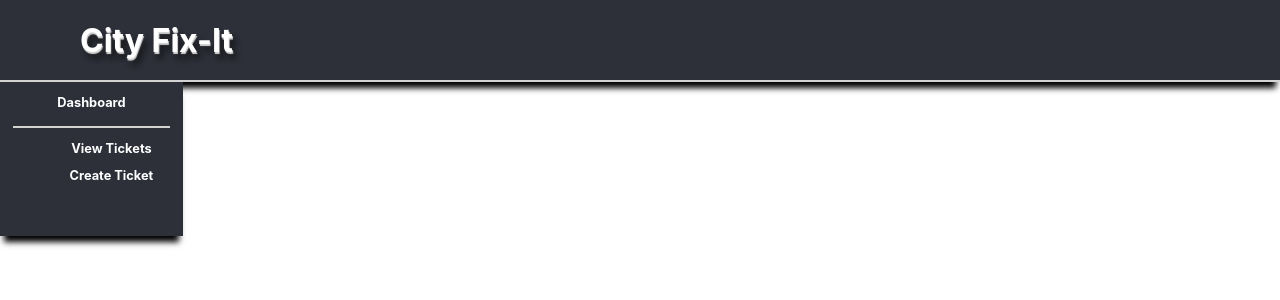
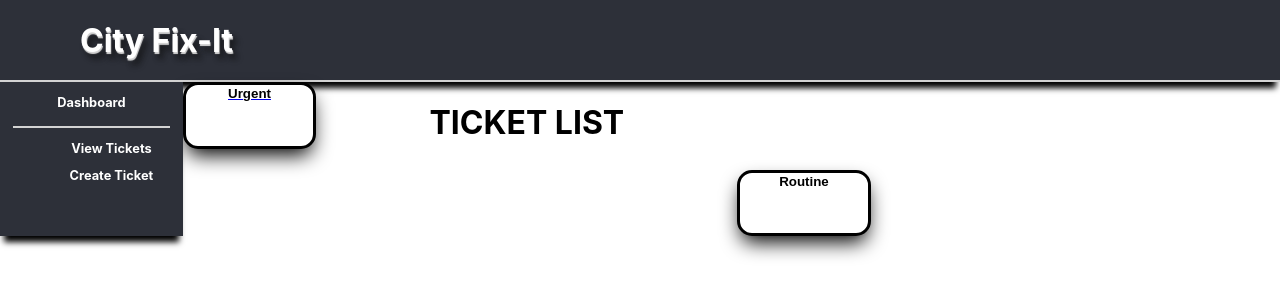
Before and after one commit to jwilld/City-Fix-It, a React (Create React App) app in the folder city-fix-it/: page /main/view/urgent in a window 1280 px wide. Shown: the top 300 px of the page. Built offline with nearby package versions, Linux system fonts and the light colour scheme.

Commit message:
view tickets urgent button

```diff
--- a/city-fix-it/src/main-page/main.js
+++ b/city-fix-it/src/main-page/main.js
@@ -3,6 +3,7 @@ import "./main.css";
 import Dashboard from "../dashboard/dashboard";
 import CreateTicket from "../create-ticket/Create-Ticket"
 import ViewTicket from "../view-tickets/View-Ticket"
+
 import {Route,Link} from 'react-router-dom'
 
 class Main extends Component {
@@ -15,9 +16,10 @@ class Main extends Component {
         <div className="dash" />
 
         <div className="main-content">
-          <Route exact path='/main/view' component ={ViewTicket}/>
+          <Route  path='/main/view' component ={ViewTicket}/>
           <Route path='/main/create' component ={CreateTicket}/>
           <Dashboard />
+
         </div>
       </div>
     );
--- a/city-fix-it/src/view-tickets/Ticket-List.js
+++ b/city-fix-it/src/view-tickets/Ticket-List.js
@@ -5,37 +5,38 @@ class TicketList extends Component {
     constructor() {
         super();
         this.state = {
-            urgentArray = [],
-            routineArray = []
+            urgentArray: [],
+            routineArray: []
         }
-        this.handleClick = this.handleClick.bind(this)
     }
-    handleClick = event => {
-        event.preventDefault()
-        const url = "https://city-fix-it.herokuapp.com/tickets"
-        axios.get(url).then(response => {
-            this.setState({
-                urgentArray = this.state.priority.filter(function(ticket) {
-                    if (priority === urgent) {
-                        ticket.push(urgentArray)
-                        return urgentArray
-                    } else {
-                        (priority === routine); {
-                            ticket.push(routineArray)
-                            return routineArray
-                        }
-                    }
-                })
-            })
-            // console.log(response.data)
-        })
-    }
+    // handleClick = event => {
+    //     alert("clicked")
+    //     event.preventDefault()
+    //     const url = "https://city-fix-it.herokuapp.com/tickets"
+    //     axios.get(url).then(response => {
+    //         this.setState({
+    //             urgentArray = this.state.priority.filter(function(ticket) {
+    //                 if (priority === urgent) {
+    //                     ticket.push(urgentArray)
+    //                     return urgentArray
+    //                 } else {
+    //                     (priority === routine); {
+    //                         ticket.push(routineArray)
+    //                         return routineArray
+    //                     }
+    //                 }
+    //             })
+    //         })
+    //         // console.log(response.data)
+    //     })
+
+
+    // }
     render() {
         return (
-            <div className="viewUrgentTickets">
-                <button onClick={this.handleClick}>
-                    Urgent
-                </button>
+            <div >
+                <h1>TICKET LIST</h1>
+
             </div>
         )
     }
--- a/city-fix-it/src/view-tickets/View-Ticket.js
+++ b/city-fix-it/src/view-tickets/View-Ticket.js
@@ -1,19 +1,31 @@
-import React, { Component } from "react"
-import "./view-ticket.css"
+import React, { Component } from "react";
+import "./view-ticket.css";
+import {Route,Link} from 'react-router-dom'
+import TicketList from "../view-tickets/Ticket-List"
 
 class ViewTicket extends Component {
-    render() {
-        return (
-            <div className="two-buttons">
-                <button
-                className="urgent-button"
-                onClick={this.props.handleClick}>Urgent</button>
-                <button
-                className="routine-button"
-                onClick={this.props.handleClick}>Routine</button>
-            </div>
-        )
-    }
+  handleClick = event => {
+    event.preventDefault();
+    alert("clicked");
+  };
+  render() {
+    return (
+      <div className="two-buttons">
+          <Link to ='/main/view/urgent'>
+        <button className="urgent-button">
+          Urgent
+        </button>
+
+          </Link>
+        <button className="routine-button" onClick={this.props.handleClick}>
+          Routine
+        </button>
+        <div>
+        <Route path ='/main/view/urgent' component={TicketList}/>
+        </div>
+      </div>
+    );
+  }
 }
 
 export default ViewTicket;
```
